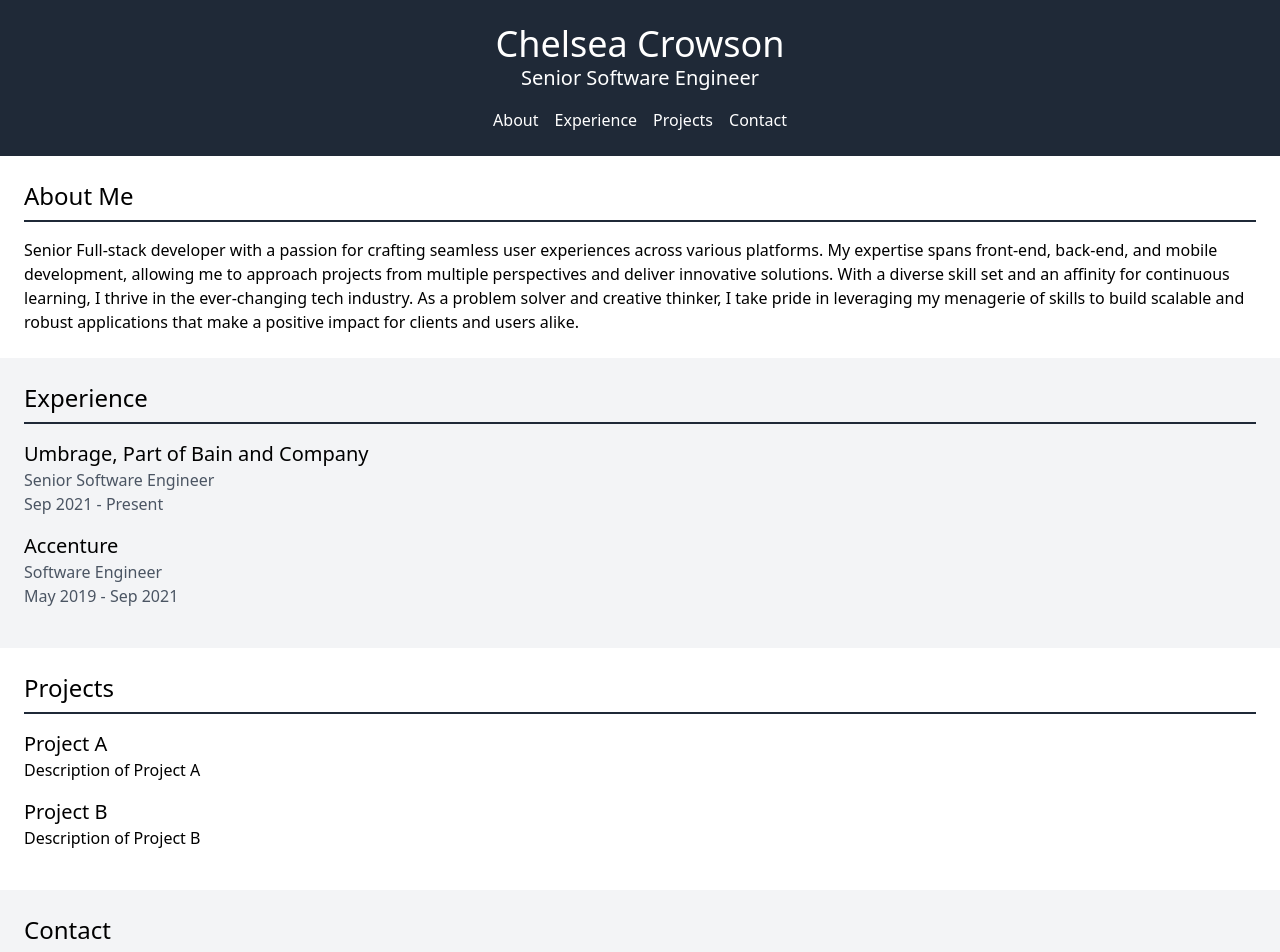
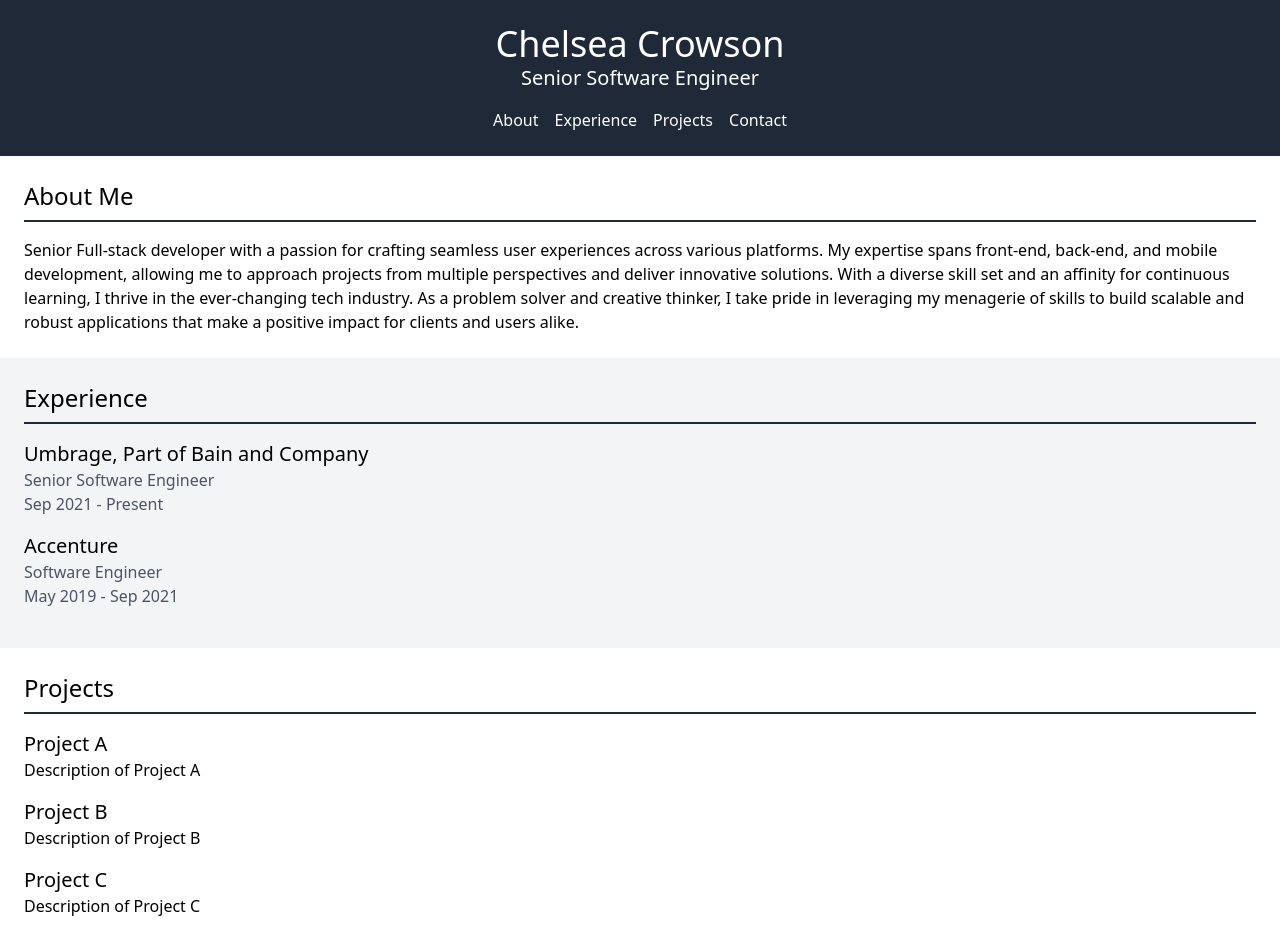
Before and after one commit to chelsme/chelsme.github.io, a React (Create React App) app: page / in a window 1280 px wide. Shown: the top 952 px of the page. Built offline with nearby package versions, Linux system fonts and the light colour scheme.

Commit message:
small changes

```diff
--- a/src/components/Projects.js
+++ b/src/components/Projects.js
@@ -13,6 +13,10 @@ const Projects = () => {
           <h3 className="text-xl">Project B</h3>
           <p>Description of Project B</p>
         </li>
+        <li className="mb-4">
+          <h3 className="text-xl">Project C</h3>
+          <p>Description of Project C</p>
+        </li>
       </ul>
     </section>
   );
```
